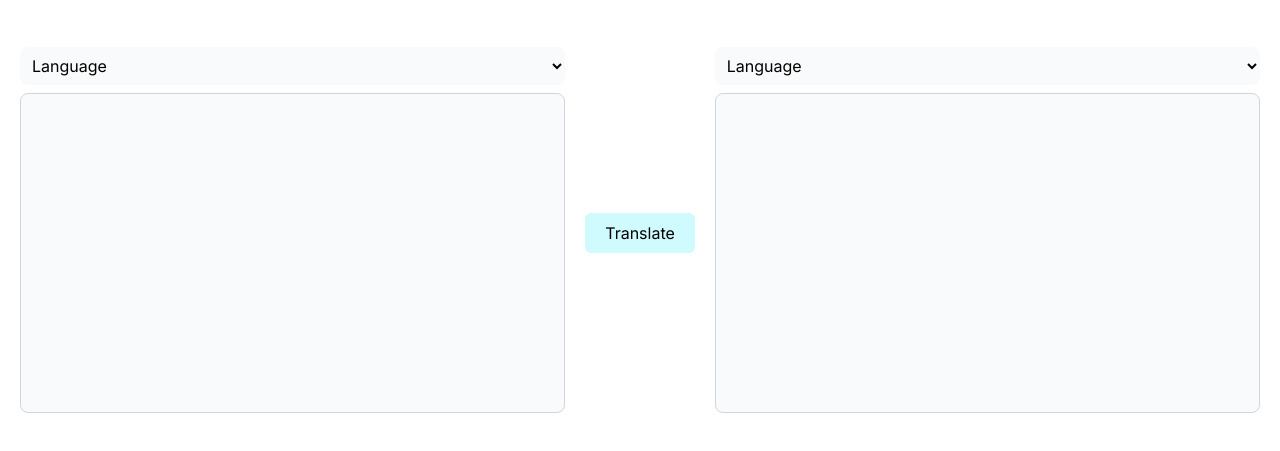
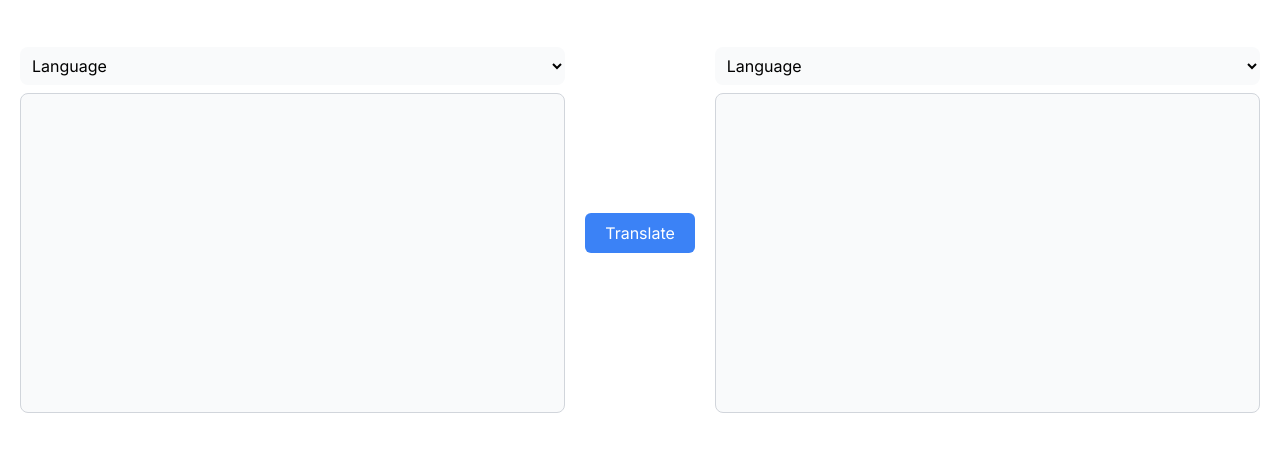
Before and after one commit to turtledev65/translation, a Next.js app: page / in a window 1280 px wide. Shown: the part 167-618 px from the top of the page. Built offline with nearby package versions, Linux system fonts and the light colour scheme.

Commit message:
Disable button while translating

```diff
--- a/app/page.tsx
+++ b/app/page.tsx
@@ -6,7 +6,8 @@ import LanguageSelect from "./comopnoents/LanguageSelect"
 
 
 export default function Home() {
-  const [translatedText, setTranslatedText] = useState("");
+  const [translatedText, setTranslatedText] = useState("")
+  const [translating, setTranslating] = useState(false)
 
   const sourceLanguageRef = useRef<HTMLSelectElement>(null)
   const targetLanguageRef = useRef<HTMLSelectElement>(null)
@@ -18,12 +19,16 @@ export default function Home() {
     const targetLanguage = targetLanguageRef.current?.value;
     const text = textAreaRef.current?.value;
 
-    if (srcLanguage && targetLanguage && text)
+    if (srcLanguage && targetLanguage && text) {
+      setTranslating(true)
       axios.post("/api/translate", {
         srcLanguage,
         targetLanguage,
         text
-      }).then(res => setTranslatedText(res.data)).catch(err => console.log(err.message))
+      }).then(res => setTranslatedText(res.data))
+        .catch(err => console.log(err.message))
+        .finally(() => setTranslating(false))
+    }
   }
 
 
@@ -34,7 +39,7 @@ export default function Home() {
           <LanguageSelect className="w-full" ref={sourceLanguageRef} />
           <textarea ref={textAreaRef} className="w-full h-80 bg-gray-50 rounded-lg border border-gray-300 outline-none p-3 text-gray-900 resize-none"></textarea>
         </div>
-        <button type="submit" className="py-2 px-5 bg-cyan-100 rounded-md">Translate</button>
+        <button type="submit" className={`py-2 px-5 bg-blue-500 text-white rounded-md ${translating && "bg-gray-500"}`} disabled={translating}>{translating ? "Translating..." : "Translate"}</button>
         <div className="w-full space-y-2">
           <LanguageSelect className="w-full" ref={targetLanguageRef} />
           <textarea className="w-full h-80 bg-gray-50 rounded-lg border border-gray-300 outline-none p-3 text-gray-900 resize-none cursor-text" disabled value={translatedText}></textarea>
```
